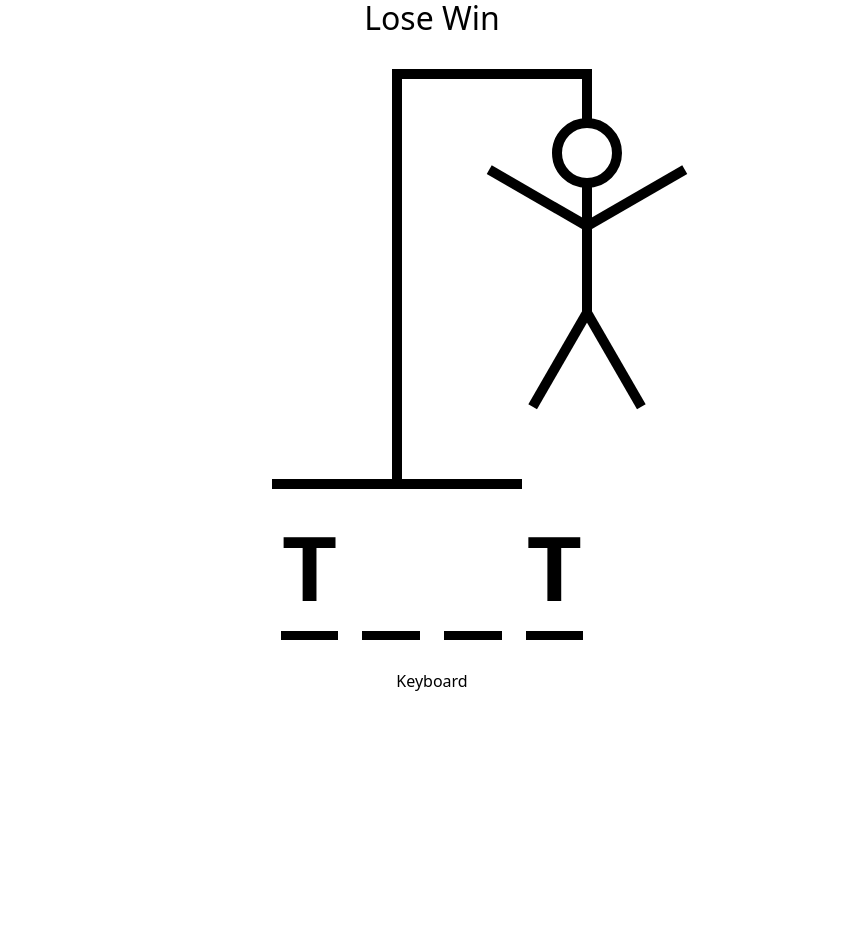
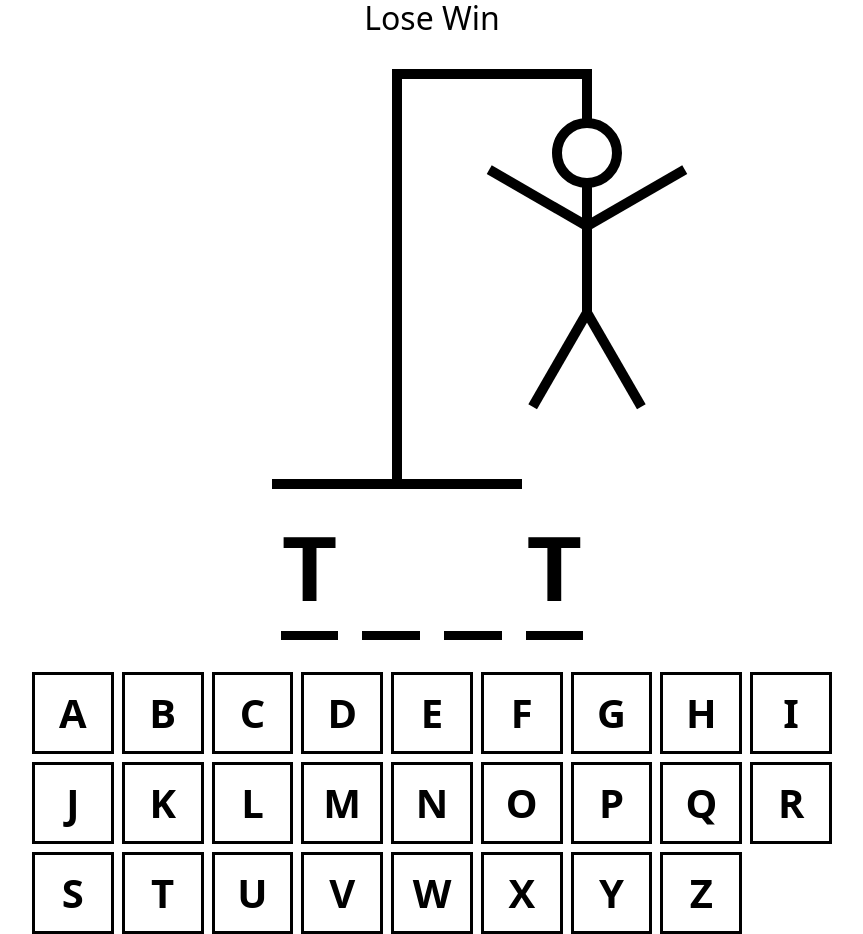
Before and after one commit to Vlad-dualv/hangman-game, a React (Vite) app: page / in a window 1280 px wide. Shown: the whole page, without its empty margins (208-1071 px from the left). Before the commit the page ends 800 px from the top, so only its background shows below. Built offline with nearby package versions, Linux system fonts and the light colour scheme.

Commit message:
style: keyboard component layout

```diff
--- a/src/components/App.tsx
+++ b/src/components/App.tsx
@@ -27,7 +27,9 @@
       <div style={{ fontSize: "2rem", textAlign: "center" }}>Lose Win</div>
       <HangmanDrawing />
       <HangmanWord />
-      <Keyboard />
+      <div style={{ alignSelf: "stretch" }}>
+        <Keyboard />
+      </div>
     </div>
   );
 }
--- /dev/null
+++ b/src/components/Keyboard.module.css
@@ -0,0 +1,26 @@
+.btn {
+  width: 100%;
+  border: 3px solid black;
+  background: none;
+  aspect-ratio: 1 / 1;
+  font-size: 2.5rem;
+  text-transform: uppercase;
+  padding: 0.5rem;
+  font-weight: bold;
+  cursor: pointer;
+  color: black;
+
+  &:hover:not(:disabled),
+  &:focus:not(:disabled) {
+    background-color: hsl(200, 100%, 75%);
+  }
+
+  &:active:not(:disabled) {
+    background-color: hsl(200, 100%, 50%);
+    color: white;
+  }
+
+  &.inactive {
+    opacity: 0.3;
+  }
+}
--- a/src/components/Keyboard.tsx
+++ b/src/components/Keyboard.tsx
@@ -1,3 +1,48 @@
+import css from "./Keyboard.module.css";
+
+const KEYS = [
+  "a",
+  "b",
+  "c",
+  "d",
+  "e",
+  "f",
+  "g",
+  "h",
+  "i",
+  "j",
+  "k",
+  "l",
+  "m",
+  "n",
+  "o",
+  "p",
+  "q",
+  "r",
+  "s",
+  "t",
+  "u",
+  "v",
+  "w",
+  "x",
+  "y",
+  "z",
+];
+
 export default function Keyboard() {
-  return <div>Keyboard</div>;
+  return (
+    <div
+      style={{
+        display: "grid",
+        gridTemplateColumns: "repeat(auto-fit, minmax(75px, 1fr))",
+        gap: ".5rem",
+      }}
+    >
+      {KEYS.map((key) => (
+        <button type="button" className={css.btn} key={key}>
+          {key}
+        </button>
+      ))}
+    </div>
+  );
 }
```
